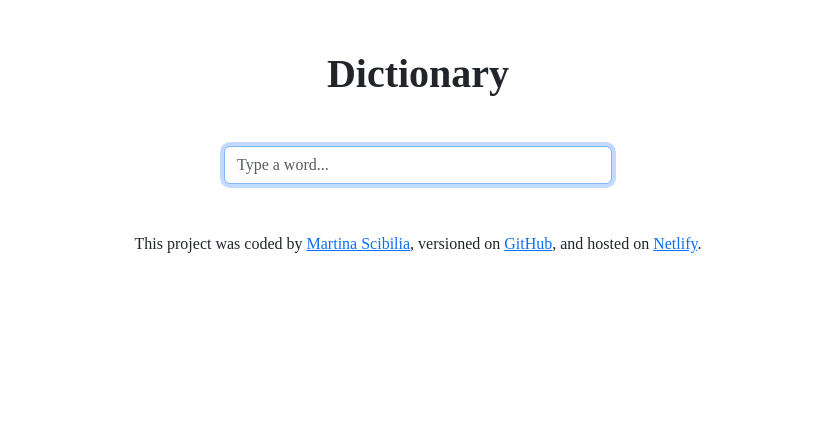
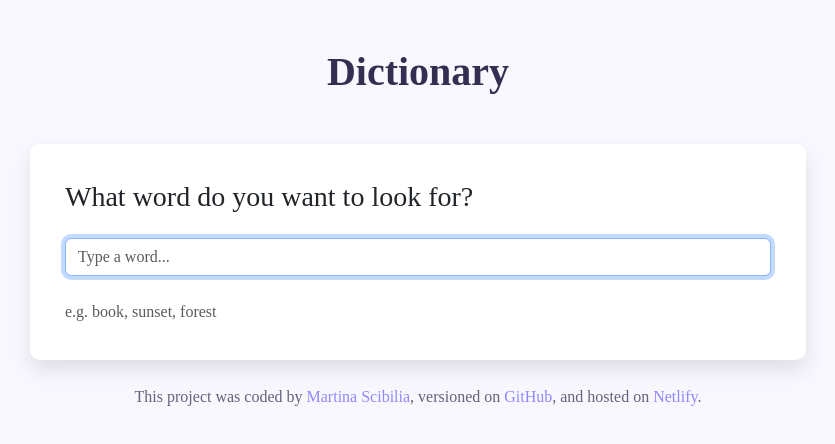
Before and after one commit to masci-hub/react-dictionary-project, a React (Create React App) app: page / in a window 1280 px wide. Shown: the top 444 px of the page, without its empty margins (222-1057 px from the left). Built offline with nearby package versions, Linux system fonts and the light colour scheme.

Commit message:
Add styling

```diff
--- a/src/App.css
+++ b/src/App.css
@@ -1,9 +1,41 @@
 .App {
+  background-color: #f9f7fe;
   font-family: "Times New Roman", Times, serif;
 }
 
 .App .container {
+  display: block;
+  margin: 0 auto;
   max-width: 800px;
-  display: block;
-  margin: 50px auto;
 }
+
+.App section {
+  background-color: white;
+  border-radius: 10px;
+  box-shadow: 0 10px 20px rgba(0, 0, 0, 0.1);
+  margin: 25px 0;
+  padding: 20px 35px;
+}
+
+.App header h1 {
+  color: #342f51;
+}
+
+.App footer p {
+  color: #342f51;
+}
+
+.App a {
+  text-decoration: none;
+  color: #6c63ff;
+}
+
+.App li {
+  list-style-type: none;
+  display: inline;
+  margin-right: 10px;
+}
+
+.App ul {
+  padding-left: 0;
+}
--- a/src/App.js
+++ b/src/App.js
@@ -8,7 +8,7 @@ export default function App() {
     <div className="App">
       <div className="container">
         <header>
-          <h1 className="text-center fw-bold mb-5">Dictionary</h1>
+          <h1 className="text-center fw-bold pt-5 mb-5">Dictionary</h1>
         </header>
         <main>
           <Search />
--- a/src/Footer.js
+++ b/src/Footer.js
@@ -3,7 +3,7 @@ import React from "react";
 export default function Footer() {
   return (
     <div className="Footer">
-      <p className="text-center mt-5">
+      <p className="text-center opacity-75 pb-5">
         This project was coded by{" "}
         <a href="https://github.com/masci-hub" target="_blank" rel="noreferrer">
           Martina Scibilia
--- a/src/Meaning.js
+++ b/src/Meaning.js
@@ -4,10 +4,12 @@ import Synonyms from "./Synonyms";
 export default function Meaning(props) {
   return (
     <div className="Meaning">
-      <h4 className="fw-bold">{props.meaning.partOfSpeech}</h4>
-      <p>{props.meaning.definition}</p>
-      <p className="fst-italic">{props.meaning.example}</p>
-      <Synonyms synonyms={props.meaning.synonyms} />
+      <section>
+        <h4 className="fw-bold">{props.meaning.partOfSpeech}</h4>
+        <p>{props.meaning.definition}</p>
+        <p className="fst-italic">{props.meaning.example}</p>
+        <Synonyms synonyms={props.meaning.synonyms} />
+      </section>
     </div>
   );
 }
--- a/src/Results.js
+++ b/src/Results.js
@@ -5,8 +5,10 @@ export default function Results(props) {
   if (props.results) {
     return (
       <div className="Results">
-        <h2 className="mt-3 fw-bold">{props.results.word}</h2>
-        <h3 className="mb-2 opacity-75">{props.results.phonetic}</h3>
+        <section>
+          <h2 className="fw-bold">{props.results.word}</h2>
+          <h3 className="opacity-75">{props.results.phonetic}</h3>
+        </section>
         {props.results.meanings.map(function (meaning, index) {
           return (
             <div key={index}>
--- a/src/Search.js
+++ b/src/Search.js
@@ -24,15 +24,19 @@ export default function Search() {
 
   return (
     <div className="Search">
-      <form className="d-flex justify-content-center" onSubmit={handleSubmit}>
+      <section>
+        <h3 className="mt-3 mb-4">What word do you want to look for?</h3>
+        <form onSubmit={handleSubmit}>
           <input
             type="search"
             placeholder="Type a word..."
-          className="form-control w-50"
             autoFocus="on"
             onChange={getWord}
+            className="form-control"
           ></input>
         </form>
+        <p className="opacity-75 mt-4">e.g. book, sunset, forest</p>
+      </section>
       <Results results={results} />
     </div>
   );
```
Lines whose indentation alone changed are shown as unchanged.
